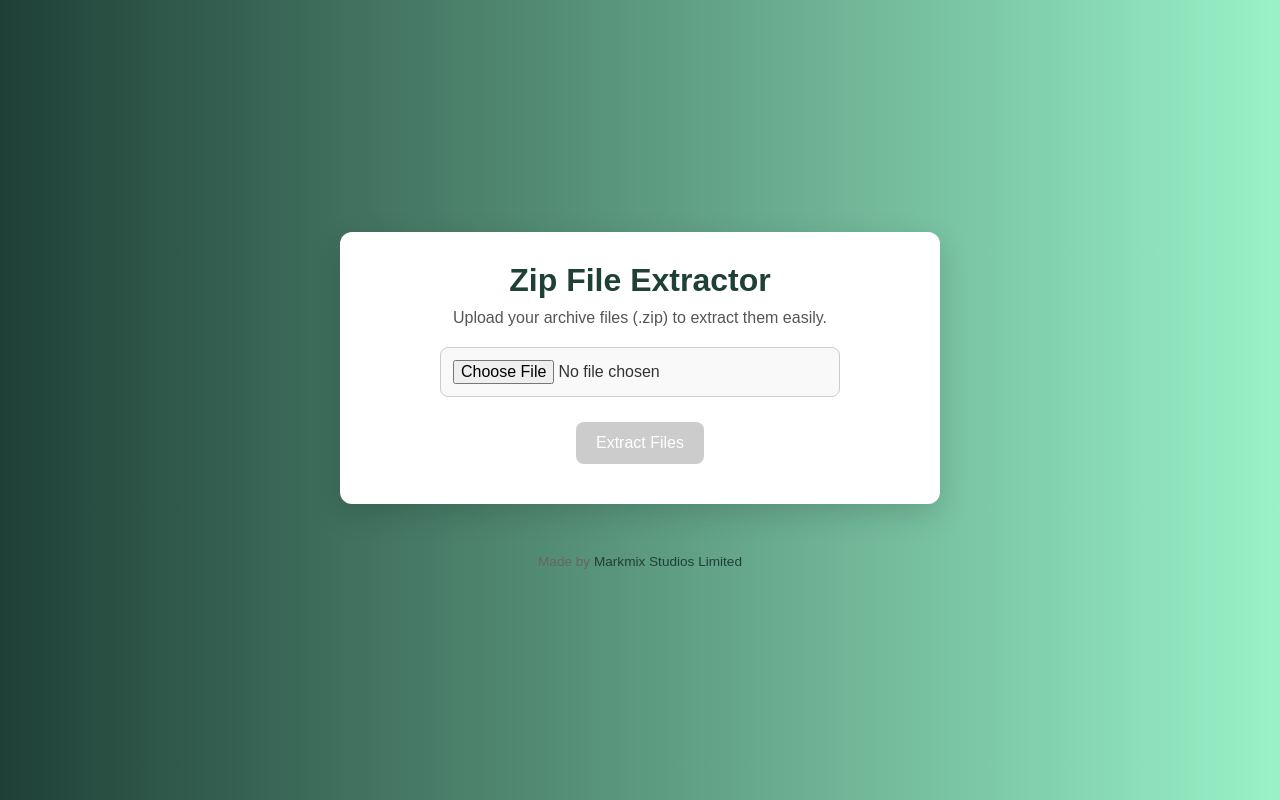
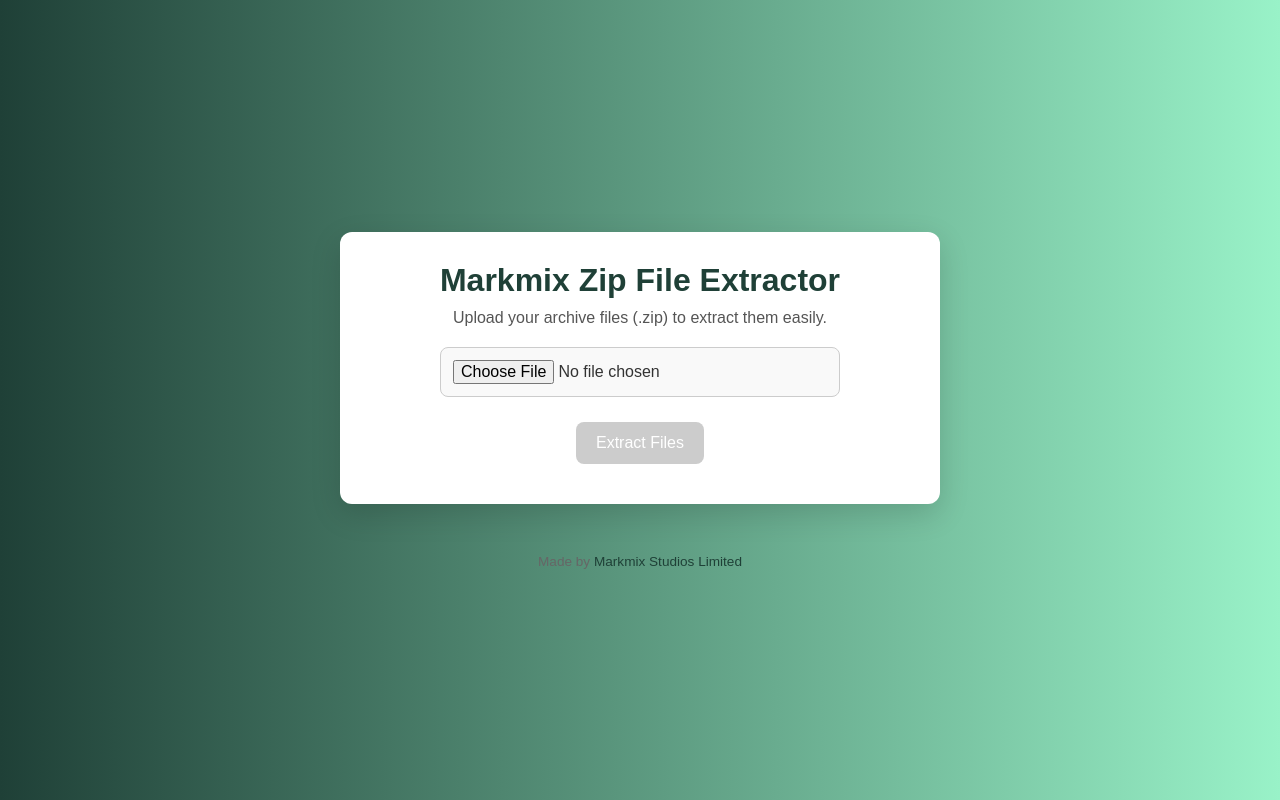
Before and after one commit to Markmix-Studios/zip-extractor, a plain HTML site: page index.html in a window 1280 px wide. Drawn offline with nearby package versions, Linux system fonts and the light colour scheme.

Commit message:
Update index.html

```diff
--- a/index.html
+++ b/index.html
@@ -8,7 +8,7 @@
 </head>
 <body>
   <div class="container">
-    <h1>Zip File Extractor</h1>
+    <h1>Markmix Zip File Extractor</h1>
     <p>Upload your archive files (.zip) to extract them easily.</p>
     <input type="file" id="fileInput" accept=".zip" />
     <button id="extractButton" disabled>Extract Files</button>
```
